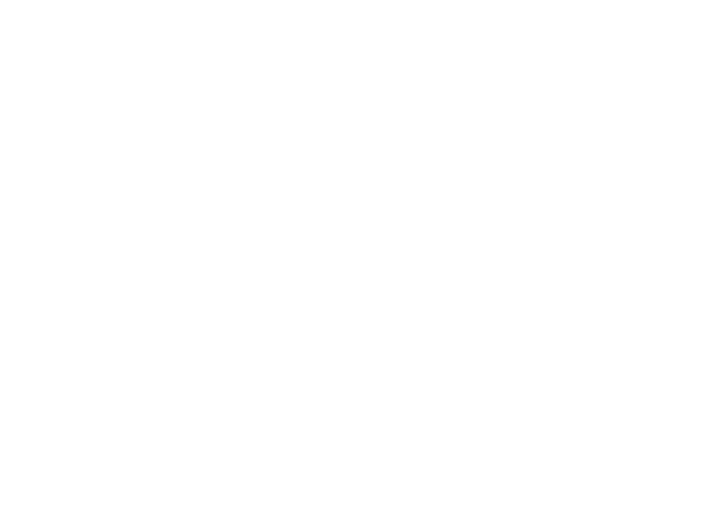
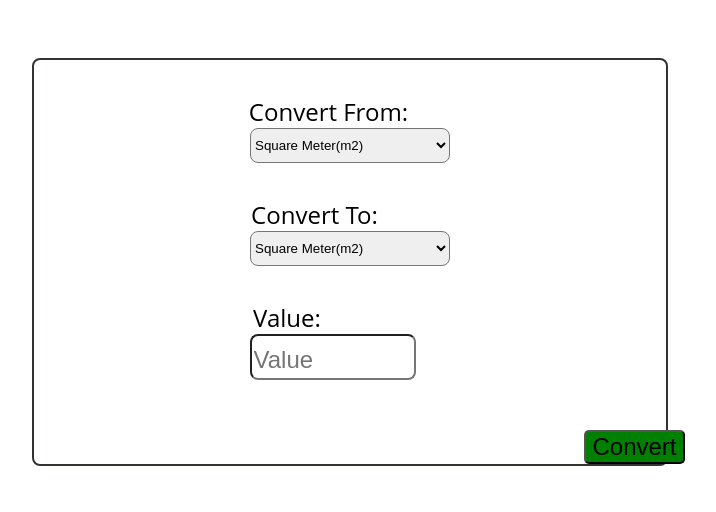
Before and after one commit to Ankit-khatkar/Calculater-Project, a plain HTML site: page Unit Converter/area/area.html in a window 1280 px wide. Shown: the top 512 px of the page, without its empty margins (290-1006 px from the left). Drawn offline with Linux system fonts and the light colour scheme.

Commit message:
added area

```diff
--- a/Unit Converter/area/area.css
+++ b/Unit Converter/area/area.css
@@ -0,0 +1,80 @@
+body{
+    font-family: 'Open Sans', sans-serif;
+}
+#container{
+    /* border: 2px solid red; */
+    display: flex;
+    justify-content:center ;
+    align-items: center;
+    flex-direction: column;
+    height: 100%;
+    width: 100%;
+}
+#converterbox{
+    border: 2px solid rgb(48, 53, 48);
+    border-radius: 8px;
+    height: 100%;
+    width: 50%;
+    display: flex;
+    justify-content: center;
+    align-items: center;
+    flex-direction: column;
+    margin-top: 50px;
+    margin-bottom: 50px;
+}
+.select{
+    height: 35px;
+    width: 200px;
+    /* border: 2px solid white; */
+    border-radius: 8px;
+
+}
+.options{
+    height: 35px;
+    width: 150px;
+    border-radius: 8px;
+    font-size: 1rem;
+}
+#value{
+    height: 40px;
+    width: 158px;
+    margin-left: -35px;
+    border-radius: 8px;
+    font-size: 2rem;
+}
+#value::placeholder{
+    font-size: 1.5rem;
+}
+#label1{
+    margin-left: -43px;
+    padding-top: 35px;
+    font-size: 1.5rem;
+}
+#label2{
+    margin-left: -71px;
+    padding-top: 35px;
+    font-size: 1.5rem;
+}
+#label3{
+    margin-left: -126px;
+    padding-top: 35px;
+    font-size: 1.5rem;
+}
+#btn{
+    font-size: 1.5rem;
+    /* padding-left: 29px; */
+    margin-left: 569px;
+    margin-top: 50px;
+    background-color: green;
+    border-radius: 5px;
+}
+#btn:hover{
+    box-shadow: 5px 5px 5px black;
+    cursor: pointer;
+}
+#output{
+    border: 2px solid #321c1c;
+    font-size: 2rem;
+    /* height: 40px; */
+    width: 300px;
+}
--- a/Unit Converter/area/area.html
+++ b/Unit Converter/area/area.html
@@ -6,15 +6,44 @@
     <meta name="viewport" content="width=device-width, initial-scale=1.0">
     <title>Area Converter</title>
     <link rel="stylesheet" href="/Unit Converter/area/area.css">
+    <link rel="preconnect" href="https://fonts.gstatic.com" crossorigin>
 </head>
 <body>
+    <div id="container">
+    <div id="converterbox">
+        <label for="convertfrom" class="label" id="label1">Convert From:</label>
+        <select name="convertfrom" id="select1" class="select">
+            <option class="options" value="">Square Meter(m<sub>2</sub>)</option>
+            <option class="options" value="">Square Centimeter(m<sub>2</sub>)</option>
+            <option class="options" value="">Square Mile(m<sub>2</sub>)</option>
+            <option class="options" value="">Hactar(ha)</option>
+            <option class="options" value="">Square Yard(m<sub>2</sub>)</option>
+            <option class="options" value="">Square Foot(m<sub>2</sub>)</option>
+            <option class="options" value="">Acre(ac)</option>
+            <option class="options" value="">Square Inch(m<sub>2</sub>)</option>
+        </select>
 
 
+        <label for="convertfrom" class="label" id="label2">Convert To:</label>
+        <select name="convertto" id="select2" class="select">
+            <option class="options" value="">Square Meter(m<sub>2</sub>)</option>
+            <option class="options" value="">Square Centimeter(m<sub>2</sub>)</option>
+            <option class="options" value="">Square Mile(m<sub>2</sub>)</option>
+            <option class="options" value="">Hactar(ha)</option>
+            <option class="options" value="">Square Yard(m<sub>2</sub>)</option>
+            <option class="options" value="">Square Foot(m<sub>2</sub>)</option>
+            <option class="options" value="">Acre(ac)</option>
+            <option class="options" value="">Square Inch(m<sub>2</sub>)</option>
+        </select>
 
 
+        <label for="convertfrom" class="label" id="label3">Value:</label>
+        <input type="number" id="value" placeholder="Value">
 
-
-
+        <button id="btn">Convert</button>
+    </div>
+    <div id="output">Hello</div>
+</div>
 
 
 
```
